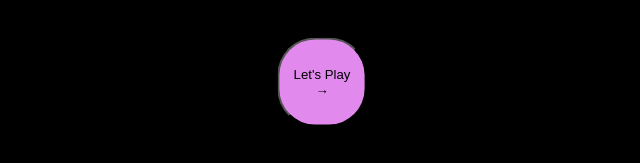
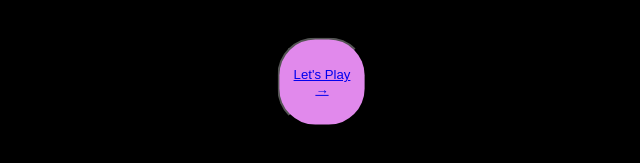
Before and after one commit to khanrabia/connect-four, a plain HTML site: page index.html in a window 1280 px wide. Shown: the part 357-520 px from the top of the page, 318-958 px from the left. Drawn offline with Linux system fonts and the light colour scheme.

Commit message:
Addiny6g

```diff
--- a/index.html
+++ b/index.html
@@ -21,9 +21,9 @@
   <div class="input-container"> 🟡 Yellow Player:
     <i class="fa fa-user icon"></i>
     <input class="input-field" type="text" id="player-two" placeholder="Player Two Name" name="player-two">  </div>
-    <a href="board.html">
-    <button type="submit" value="Submit" id="nameButton" class="btn">Let's Play →</button>
-  </a>
+
+    <button type="submit" value="Submit" id="nameButton" class="btn"> <a href="board.html">Let's Play →</a></button>
+
   </form>
 </body>
 </html>
```
